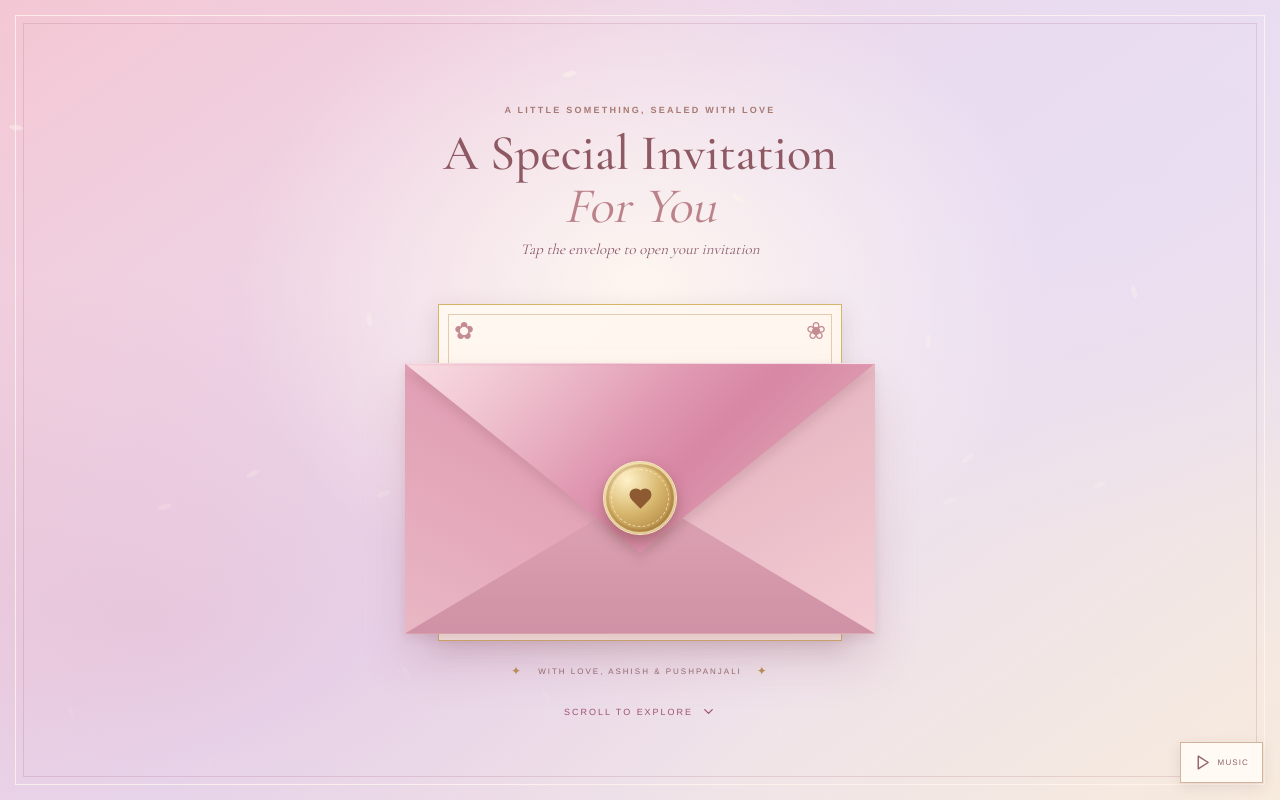
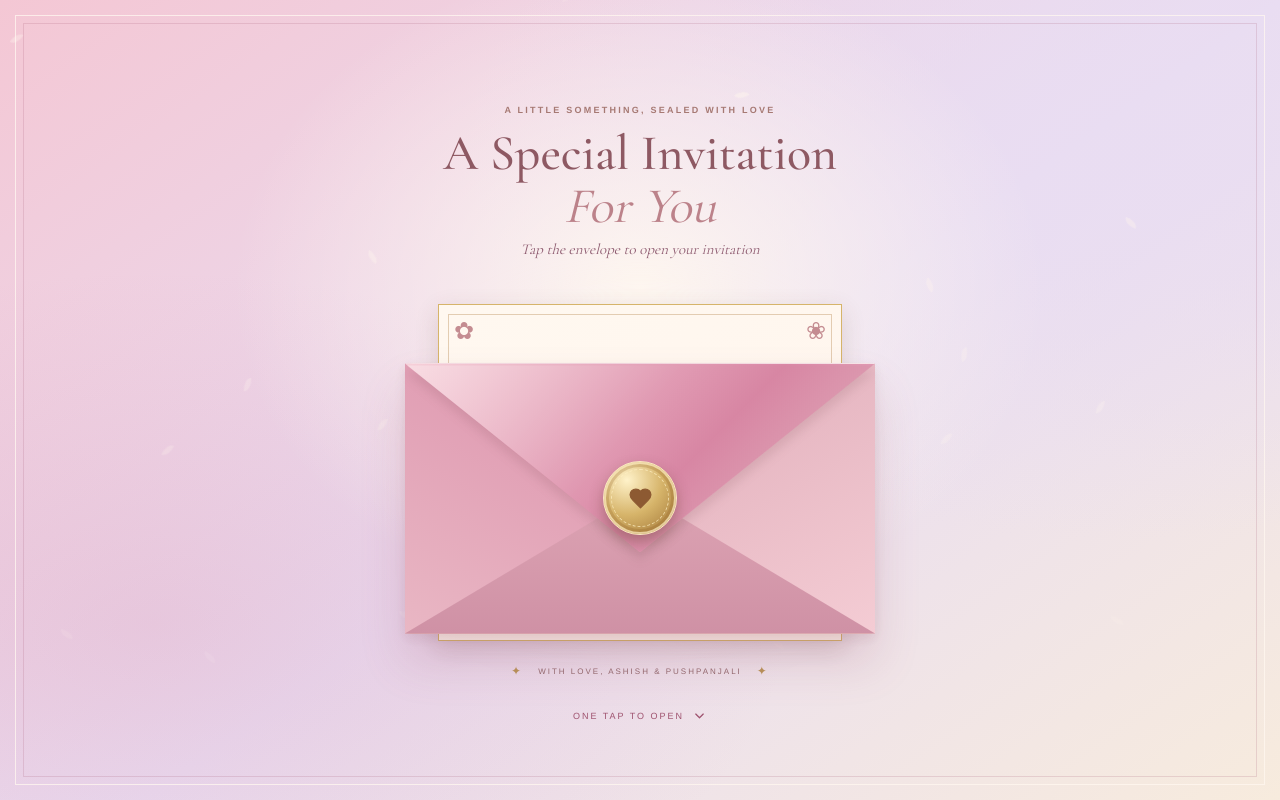
Before and after one commit to AbhisekRana-dev/Ashish-Pushpanjali-Wedding, a React (Vite) app: page / in a window 1280 px wide. Shown: the top 800 px of the page. Built offline with nearby package versions, Linux system fonts and the light colour scheme; a web font is replaced by a local one.

Commit message:
Reveal wedding details only after envelope is opened

```diff
--- a/src/App.jsx
+++ b/src/App.jsx
@@ -58,7 +58,7 @@ function useReveal(enabled) {
 }
 
 
-function EnvelopeOpening() {
+function EnvelopeOpening({ onReveal }) {
   const reducedMotion = useReducedMotion();
   const [opened, setOpened] = useState(false);
   const [cardUp, setCardUp] = useState(false);
@@ -71,35 +71,25 @@ function EnvelopeOpening() {
     if (!opened) return;
     if (reducedMotion) {
       setCardUp(true);
-      return;
+      const revealTimer = window.setTimeout(onReveal, 250);
+      return () => window.clearTimeout(revealTimer);
     }
-    const cardTimer = window.setTimeout(() => setCardUp(true), 1050);
-    return () => window.clearTimeout(cardTimer);
-  }, [opened, reducedMotion]);
+    const cardTimer = window.setTimeout(() => setCardUp(true), 650);
+    const revealTimer = window.setTimeout(onReveal, 2250);
+    return () => {
+      window.clearTimeout(cardTimer);
+      window.clearTimeout(revealTimer);
+    };
+  }, [opened, reducedMotion, onReveal]);
 
-  const handleEnvelopeKeyDown = event => {
-    if (event.key === 'Enter' || event.key === ' ') {
-      event.preventDefault();
-      openEnvelope();
-    }
-  };
-
-  return <section className="envelope-scroll-section" aria-label="The wedding invitation envelope">
+  return <section className={`envelope-scroll-section ${cardUp ? 'envelope-is-open' : 'envelope-is-closed'}`} aria-label="The wedding invitation envelope">
     <Petals muted={reducedMotion}/>
     <div className="envelope-intro-copy">
       <span className="intro-overline">A LITTLE SOMETHING, SEALED WITH LOVE</span>
       <h1>A Special Invitation <em>For You</em></h1>
-      <p>{opened ? 'Your invitation is open — scroll down to explore' : 'Tap the envelope to open your invitation'}</p>
+      <p>{opened ? 'Your invitation is opening...' : 'Tap the envelope to open your invitation'}</p>
     </div>
-    <div
-      className={`envelope-stage ${opened ? 'is-opening' : ''} ${cardUp ? 'card-is-up' : ''}`}
-      role="button"
-      tabIndex={0}
-      aria-label={opened ? 'Wedding invitation envelope opened' : 'Tap the envelope to open your wedding invitation'}
-      aria-pressed={opened}
-      onClick={openEnvelope}
-      onKeyDown={handleEnvelopeKeyDown}
-    >
+    <div className={`envelope-stage ${opened ? 'is-opening' : ''} ${cardUp ? 'card-is-up' : ''}`}>
       <div className="envelope-glow"/>
       <div className="invitation-paper">
         <div className="paper-floral-corner top-left">✿</div>
@@ -124,16 +114,25 @@ function EnvelopeOpening() {
           <span className="wax-center"><Heart size={25} fill="currentColor" strokeWidth={1.2}/></span>
         </div>
       </div>
+      <button
+        className="envelope-open-button"
+        type="button"
+        onClick={openEnvelope}
+        disabled={opened}
+        aria-label={opened ? 'Envelope opening' : 'Tap once to open the wedding envelope'}
+      />
     </div>
     <div className="envelope-under-copy">
       <span className="tiny-flourish">✦</span>
       <span>WITH LOVE, ASHISH & PUSHPANJALI</span>
       <span className="tiny-flourish">✦</span>
     </div>
-    <div className="envelope-scroll-hint" aria-hidden="true">SCROLL TO EXPLORE <ChevronDown size={15}/></div>
+    <div className="envelope-scroll-hint" aria-hidden="true">
+      {cardUp ? 'YOUR INVITATION IS OPEN — SCROLL DOWN' : 'ONE TAP TO OPEN'}
+      <ChevronDown size={15}/>
+    </div>
   </section>;
 }
-
 
 function CountDown() {
   const target = useMemo(() => new Date(`${wedding.eventYear}-12-09T00:00:00+05:30`).getTime(), []);
@@ -303,6 +302,8 @@ function Footer() {
 
 export default function App() {
   const reducedMotion = useReducedMotion();
+  const [envelopeRevealed, setEnvelopeRevealed] = useState(false);
+  const revealWebsite = React.useCallback(() => setEnvelopeRevealed(true), []);
   const [activePhoto, setActivePhoto] = useState(-1);
   const [showBlessing, setShowBlessing] = useState(false);
   const [blessing, setBlessing] = useState(0);
@@ -311,7 +312,7 @@ export default function App() {
   const [showTop, setShowTop] = useState(false);
   const audio = useRef(null);
 
-  useReveal(true);
+  useReveal(envelopeRevealed);
 
   useEffect(() => {
     const update = () => {
@@ -337,7 +338,8 @@ export default function App() {
     <audio ref={audio} src={wedding.backgroundMusic} loop preload="none" onPause={() => setMusicOn(false)} onPlay={() => setMusicOn(true)}/>
     <div className="invite-website"><div className="page-progress" style={{ transform: `scaleX(${scrollPct})` }}/>
         <main>
-          <EnvelopeOpening/>
+          <EnvelopeOpening onReveal={revealWebsite}/>
+          {envelopeRevealed && <>
           <section className="invite-hero" id="home">
             <Petals muted={reducedMotion}/>
             <div className="hero-card-art" data-reveal>
@@ -380,13 +382,16 @@ export default function App() {
 
           <BlessingForm/>
           <RSVP/>
+          </>}
         </main>
+        {envelopeRevealed && <>
         <Footer/>
         <div className="float-actions">
           <button type="button" className={`music-action ${musicOn ? 'active' : ''}`} onClick={toggleMusic} aria-label={musicOn ? 'Pause music' : 'Play music'}>{musicOn ? <Pause size={17}/> : <Play size={17}/>}<span>{musicOn ? 'MUSIC ON' : 'MUSIC'}</span></button>
           {showTop && <button type="button" className="top-action" aria-label="Back to top" onClick={()=>window.scrollTo({top:0,behavior:reducedMotion?'auto':'smooth'})}><ArrowUpRight size={17}/></button>}
         </div>
         {showBlessing && <div className="wish-toast" role="status" onAnimationEnd={()=>setShowBlessing(false)}><Sparkles size={16}/>{blessings[blessing]}</div>}
+        </>}
       </div>
     {activePhoto >= 0 && <GalleryViewer photo={wedding.gallery[activePhoto]} index={activePhoto} total={wedding.gallery.length} onClose={closePhoto} onNext={nextPhoto} onPrevious={prevPhoto}/>}
   </>;
```
